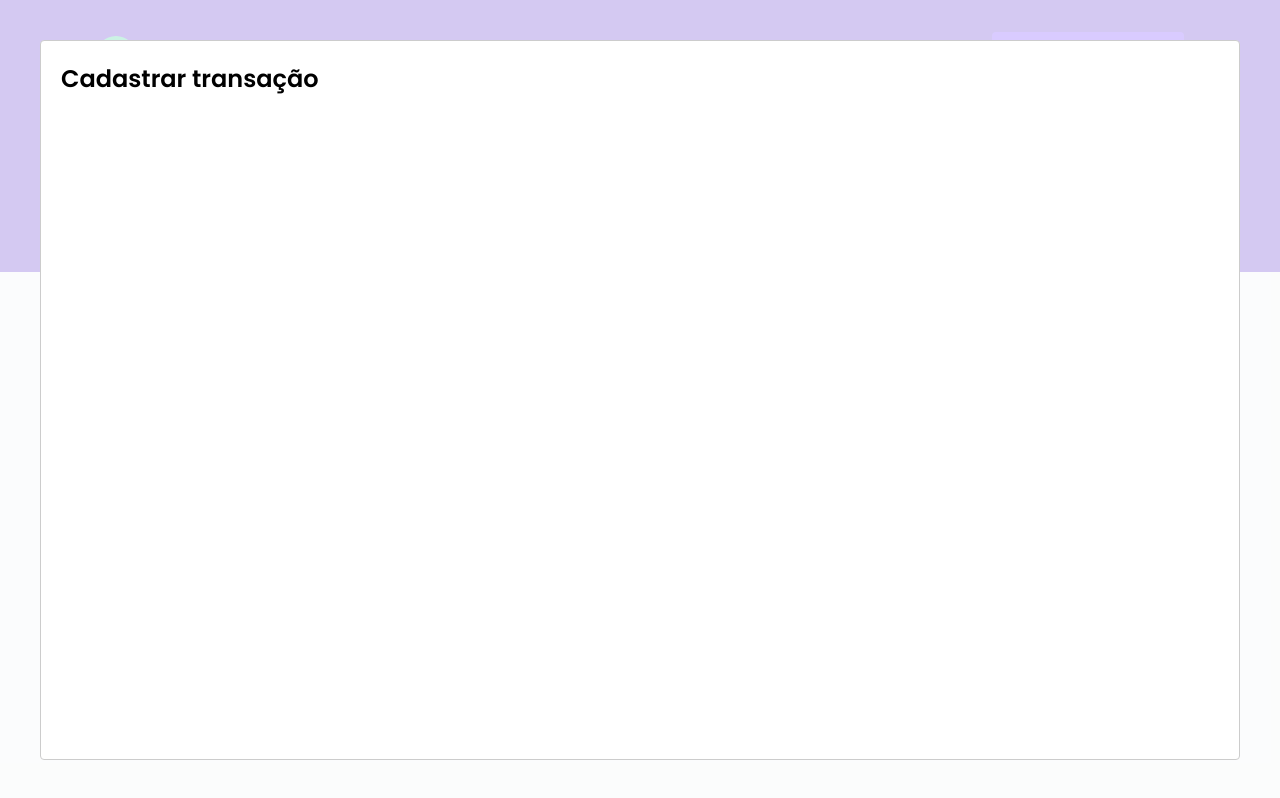
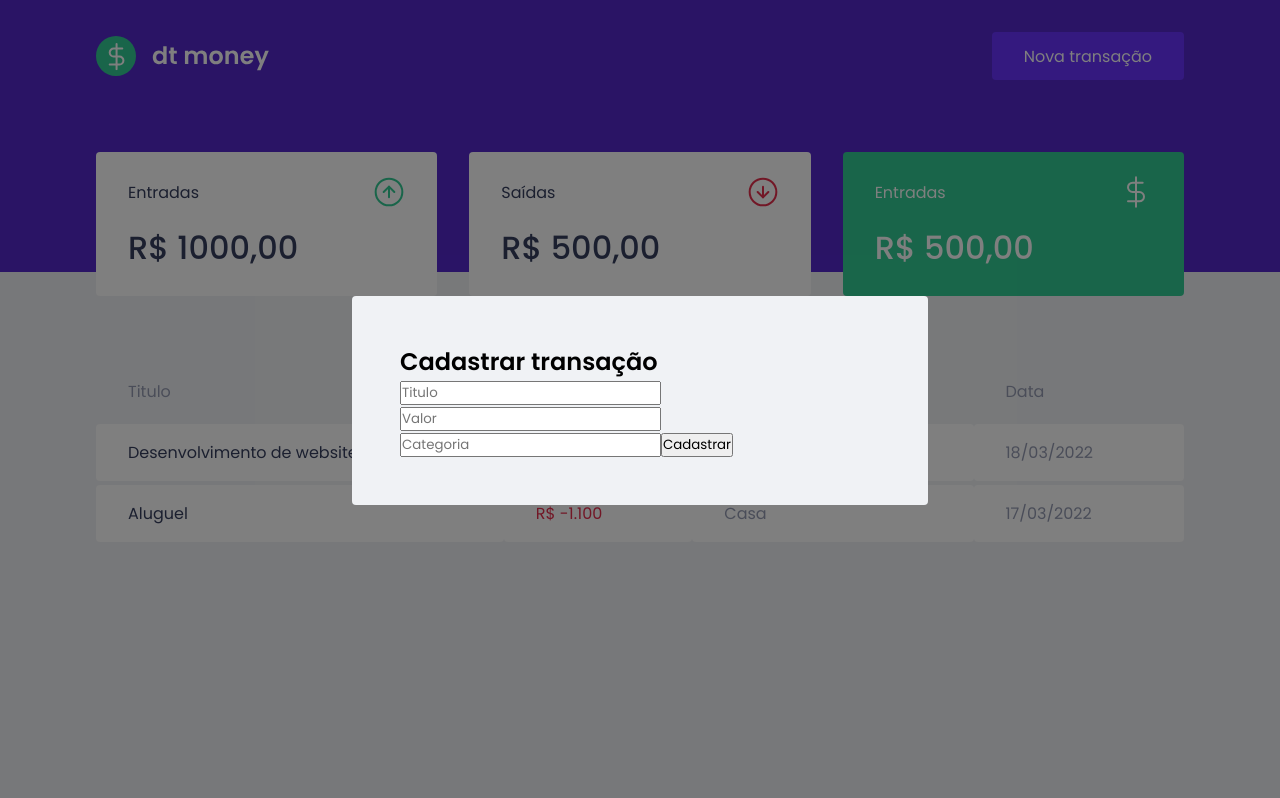
Before and after one commit to luisdasilvahenrique/Ignite-ReactJS-dt-money, a React (Create React App) app: page / in a window 1280 px wide. Both pictures are taken after a click on the button "Nova transação". Built offline with nearby package versions, Linux system fonts and the light colour scheme; no server answers; what miragejs would draw is missing.

Commit message:
Estrutura do form

```diff
--- a/src/components/NewTransactionModal/index.tsx
+++ b/src/components/NewTransactionModal/index.tsx
@@ -1,4 +1,6 @@
 import Modal from "react-modal";
+import { Container } from "./styles";
+;
 
 interface NewTransactionModalProps{
 
@@ -12,8 +14,24 @@
         <Modal
         isOpen={isOpen}
         onRequestClose={onRequestClose}
+        overlayClassName="react-modal-overlay"
+        className="react-modal-content"
+
         >
+
+           <Container>
             <h2>Cadastrar transação</h2>
+
+             <input placeholder="Titulo" />
+
+             <input
+             type="'number"
+             placeholder="Valor"/>
+
+             <input placeholder="Categoria"/>
+
+             <button type="submit">Cadastrar</button>
+           </Container>
         </Modal>
     );
 }
--- a/src/components/NewTransactionModal/styles.ts
+++ b/src/components/NewTransactionModal/styles.ts
@@ -1,4 +1,5 @@
 import styled from "styled-components";
 
-const Container = styled.div`
+export const Container = styled.form`
+
 `;
--- a/src/styles/global.ts
+++ b/src/styles/global.ts
@@ -52,4 +52,27 @@
     opacity: 0.6;
     cursor: not-allowed;
 }
+
+.react-modal-overlay{
+    background: rgba(0, 0, 0, 0.5);
+
+    position: fixed;
+    top: 0;
+    bottom: 0;
+    left: 0;
+    right: 0;
+
+    display: flex;
+    align-items: center;
+    justify-content: center;
+}
+
+.react-modal-content{
+    width: 100%;
+    max-width: 576px;
+    background: var(--background);
+    padding: 3rem;
+    position: relative;
+    border-radius: 0.25rem;
+}
 `
```
